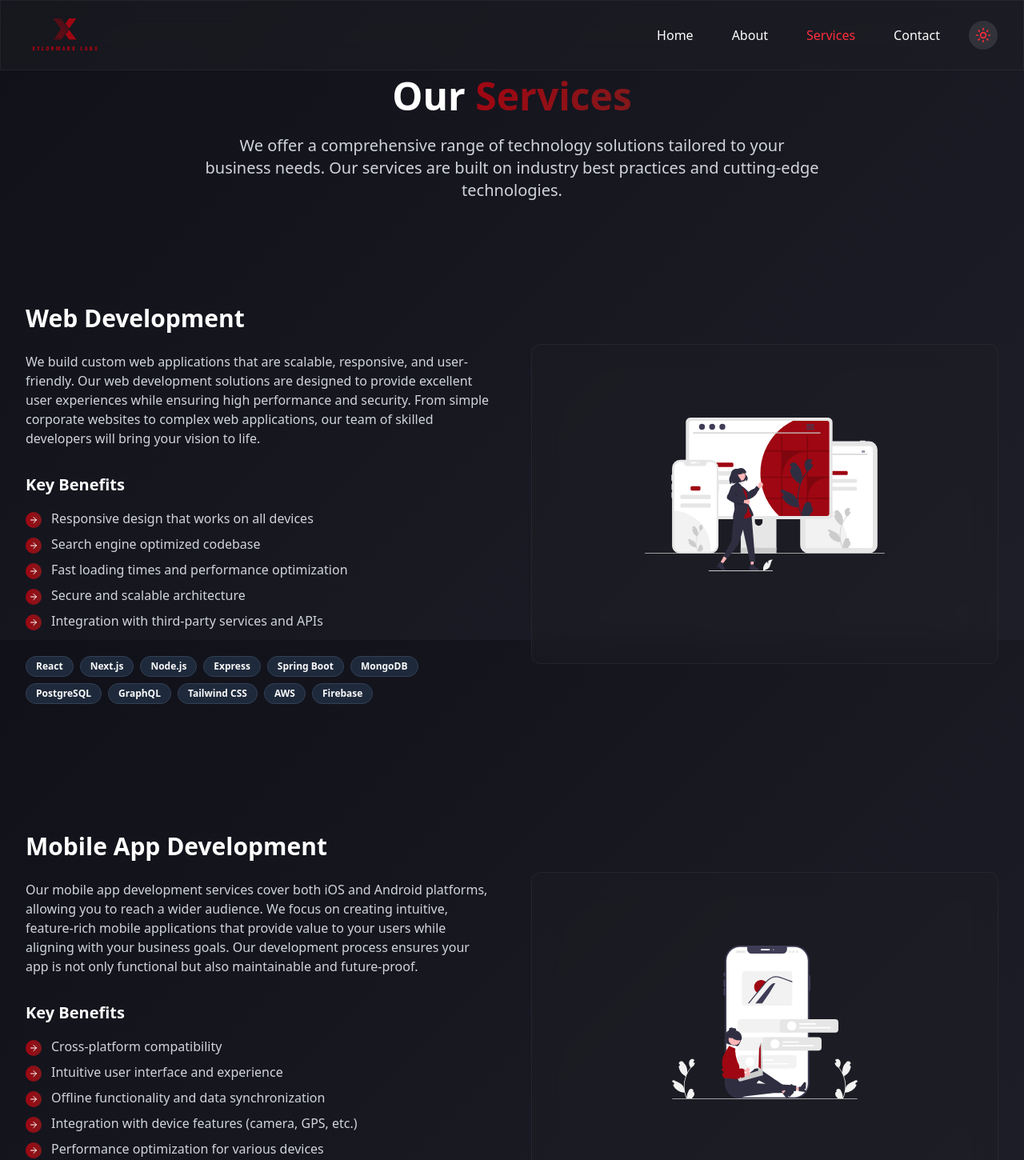
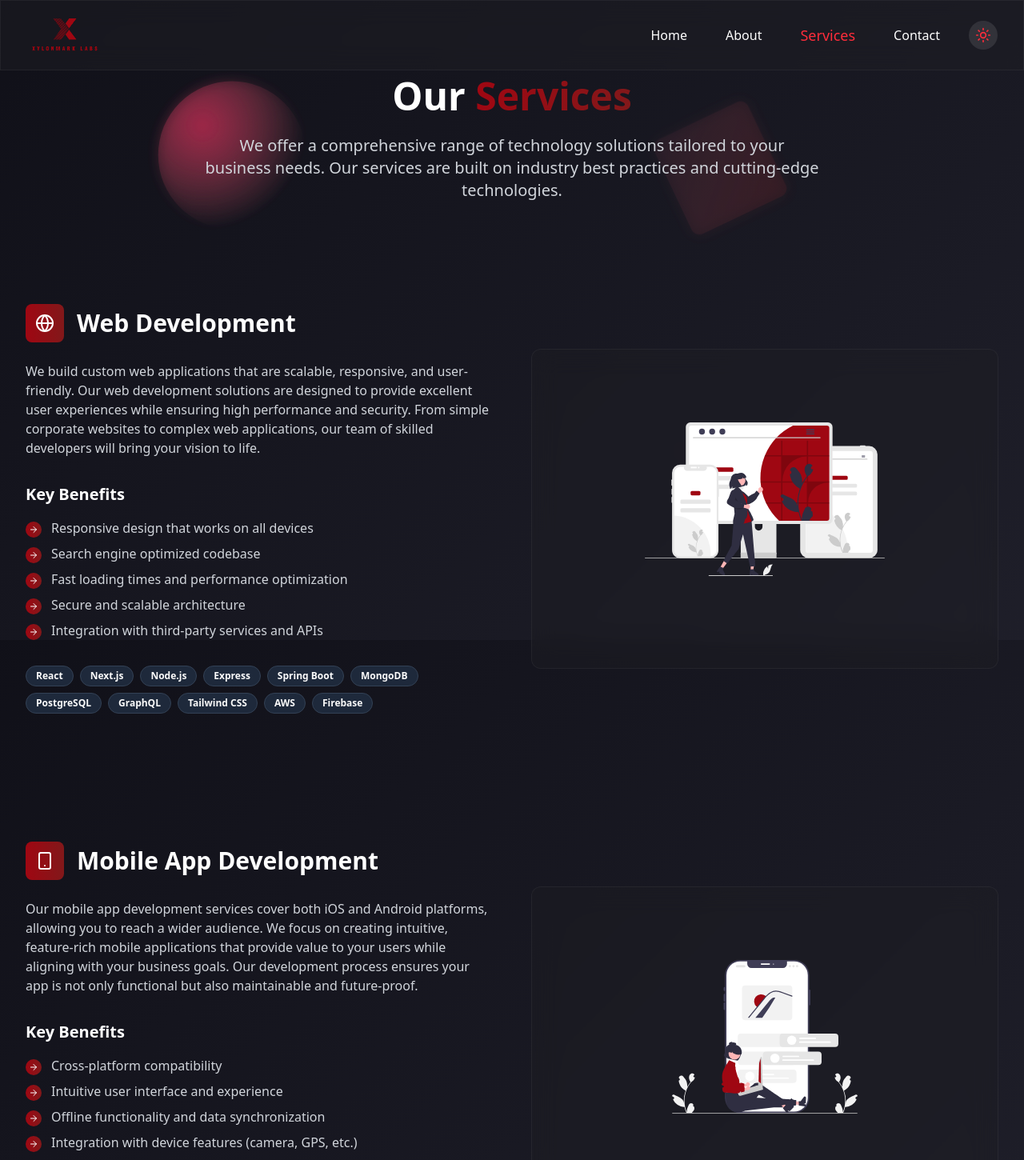
Before and after one commit to XylonMarkLabs/xylonmarklabs-web, a React (Create React App) app: page /services in a window 1280 px wide. Shown: the top 1450 px of the page at 80% size. Built offline with nearby package versions, Linux system fonts and the light colour scheme.

Commit message:
responsive changes

```diff
--- a/src/components/Contact.tsx
+++ b/src/components/Contact.tsx
@@ -65,7 +65,7 @@ const Contact = () => {
           variants={staggerContainer}
           initial="hidden"
           animate={isInView ? "show" : "hidden"}
-          className="grid grid-cols-1 lg:grid-cols-2 gap-10 items-start"
+          className="grid md:grid-cols-2 lg:grid-cols-2 gap-10 items-start"
         >
           <motion.div variants={fadeIn("right", "tween", 0.2, 1)}>
             <h2 className="text-3xl md:text-4xl font-bold mb-4">
--- a/src/components/Navbar.tsx
+++ b/src/components/Navbar.tsx
@@ -48,8 +48,8 @@ const Navbar = () => {
               <a
                 className={`block px-3 py-1 rounded-full transition-colors duration-200 font-medium ${
                   location === link.href
-                    ? "text-[#ff2d3b] "
-                    : "text-slate-700 dark:text-white hover:underline hover:text-white"
+                    ? "text-[#ff2d3b] text-lg "
+                    : "text-slate-700 dark:text-white hover:underline hover:underline-offset-8 hover:text-[#ff2d3b] dark:hover:text-[#ff2d3b]"
                 }`}
               >
                 {link.label}
@@ -89,8 +89,8 @@ const Navbar = () => {
                   onClick={closeMenu}
                   className={`block px-2 py-1 my-1 rounded-full transition-colors font-medium ${
                     location === link.href
-                      ? "bg-[#82181a] text-white text-center"
-                      : "text-slate-700 dark:text-white hover:bg-[#9f0712] hover:shadow-lg hover:text-white text-center"
+                      ? "text-[#ff2d3b] text-lg "
+                    : "text-slate-700 dark:text-white hover:underline hover:underline-offset-8 hover:text-[#ff2d3b] dark:hover:text-[#ff2d3b]"
                   }`}
                 >
                   {link.label}
--- a/src/components/WhyChooseUs.tsx
+++ b/src/components/WhyChooseUs.tsx
@@ -79,7 +79,7 @@ const WhyChooseUs = () => {
 
             <motion.div
               variants={fadeIn("left", "tween", 0.4, 1)}
-              className="relative"
+              className="relative hidden md:block"
             >
               <img
                 src={undraw_my_answer}
--- a/src/components/ui/animated-svg.tsx
+++ b/src/components/ui/animated-svg.tsx
@@ -2,7 +2,7 @@ import { motion } from "framer-motion";
 
 export const AnimatedSVG = () => {
   return (
-    <div className="absolute inset-0 w-full h-full overflow-hidden pointer-events-none -z-10">
+    <div className="absolute inset-0 w-full h-full overflow-hidden pointer-events-none -z-10 hidden md:block">
       <svg
         width="100%"
         height="100%"
--- a/src/pages/Contact.tsx
+++ b/src/pages/Contact.tsx
@@ -178,7 +178,7 @@ const ContactPage = () => {
             </motion.p>
           </motion.div>
 
-          <div className="grid grid-cols-1 lg:grid-cols-2 gap-16 mb-20">
+          <div className="grid md:grid-cols-2 lg:grid-cols-2 gap-16 mb-20">
             {/* Contact Information */}
             <motion.div
               variants={staggerContainer}
@@ -189,14 +189,14 @@ const ContactPage = () => {
             >
               <motion.h2
                 variants={fadeIn("right", "tween", 0.2, 1)}
-                className="text-2xl font-bold mb-8"
+                className="text-2xl font-bold mb-8 text-center md:text-left"
               >
                 Contact Information
               </motion.h2>
 
               <motion.div
                 variants={fadeIn("right", "tween", 0.3, 1)}
-                className="space-y-6"
+                className="flex justify-center md:justify-normal flex-wrap gap-8"
               >
                 {/* <ContactDetail
                   icon={<MapPin size={20} className="text-white" />}
@@ -229,8 +229,8 @@ const ContactPage = () => {
                 variants={fadeIn("right", "tween", 0.5, 1)}
                 className="pt-8"
               >
-                <h3 className="text-xl font-bold mb-6">Follow Us</h3>
-                <div className="flex flex-wrap gap-4">
+                <h3 className="text-xl font-bold mb-6 text-center md:text-left">Follow Us</h3>
+                <div className="flex flex-wrap gap-4 justify-center md:justify-normal">
                   {socialMediaLinks.map((social, index) => (
                     <SocialMediaButton
                       key={index}
--- a/src/pages/Services.tsx
+++ b/src/pages/Services.tsx
@@ -3,8 +3,10 @@ import { motion } from "framer-motion";
 import { fadeIn, staggerContainer } from "../lib/animation";
 import Footer from "../components/Footer";
 import { Badge } from "../components/ui/badge";
-import { ArrowRight } from "lucide-react";
+import { ArrowRight, Globe, Smartphone, Database, TrendingUp, Palette } from "lucide-react";
 import Navbar from "../components/Navbar";
+import AnimatedSVG from "../components/ui/animated-svg";
+import Shapes3D from "../components/ui/3d-shapes";
 
 import webdevices from "../assets/services/web-devices.svg";
 import mobiledev from "../assets/services/mobile-dev.svg";
@@ -12,12 +14,14 @@ import erp from "../assets/services/erp.svg";
 import digitalmarketing from "../assets/services/digital.svg";
 import uiux from "../assets/services/design.svg";
 
+
 type ServiceDetailProps = {
   title: string;
   description: string;
   technologies: string[];
   benefits: string[];
   imageSrc: string;
+  icon: React.ReactNode;
   reverse?: boolean;
 };
 
@@ -27,6 +31,7 @@ const ServiceDetail = ({
   technologies,
   benefits,
   imageSrc,
+  icon,
   reverse = false,
 }: ServiceDetailProps) => {
   return (
@@ -37,11 +42,18 @@ const ServiceDetail = ({
       viewport={{ once: true, amount: 0.25 }}
       className="py-16"
     >
-      <div className={`grid grid-cols-1 lg:grid-cols-2 gap-12 items-center ${
+      <div className={`grid grid-cols-1 md:grid-cols-2 gap-12 items-center ${
         reverse ? "lg:flex-row-reverse" : ""
       }`}>
         <motion.div variants={fadeIn(reverse ? "left" : "right", "tween", 0.2, 1)}>
-          <h2 className="text-3xl font-bold mb-6">{title}</h2>
+          <div className="flex items-center mb-6">
+            <div className="flex-shrink-0 mr-4">
+              <div className="h-12 w-12 rounded-lg accent-gradient flex items-center justify-center">
+                {icon}
+              </div>
+            </div>
+            <h2 className="text-3xl font-bold">{title}</h2>
+          </div>
           <p className="text-slate-700 dark:text-gray-300 mb-8">{description}</p>
 
           <div className="mb-8">
@@ -99,7 +111,8 @@ const ServicesPage = () => {
         "Secure and scalable architecture",
         "Integration with third-party services and APIs"
       ],
-      imageSrc: webdevices
+      imageSrc: webdevices,
+      icon: <Globe className="h-6 w-6 text-white" />
     },
     {
       title: "Mobile App Development",
@@ -113,6 +126,7 @@ const ServicesPage = () => {
         "Performance optimization for various devices"
       ],
       imageSrc: mobiledev,
+      icon: <Smartphone className="h-6 w-6 text-white" />,
       reverse: true
     },
     {
@@ -126,7 +140,8 @@ const ServicesPage = () => {
         "Improved productivity and efficiency",
         "Scalability to accommodate business growth"
       ],
-      imageSrc: erp
+      imageSrc: erp,
+      icon: <Database className="h-6 w-6 text-white" />
     },
     {
       title: "Digital Marketing & Branding",
@@ -140,6 +155,7 @@ const ServicesPage = () => {
         "Ongoing analysis and optimization of marketing efforts"
       ],
       imageSrc: digitalmarketing,
+      icon: <TrendingUp className="h-6 w-6 text-white" />,
       reverse: true
     },
     {
@@ -153,7 +169,8 @@ const ServicesPage = () => {
         "Brand-consistent visual design",
         "Accessibility considerations in design"
       ],
-      imageSrc: uiux
+      imageSrc: uiux,
+      icon: <Palette className="h-6 w-6 text-white" />
     }
   ];
 
@@ -163,7 +180,8 @@ const ServicesPage = () => {
         <title>Our Services - XylonMark Labs</title>
         <meta name="description" content="Explore our comprehensive range of tech services including Web Development, Mobile Apps, ERP Implementation, AI Solutions, and Cloud Services. We use cutting-edge technologies to deliver exceptional solutions." />
       </Helmet>
-
+      {/* <Shapes3D /> */}
+      <AnimatedSVG />
       <Navbar />
 
       <main className="pt-24 pb-16">
@@ -197,6 +215,7 @@ const ServicesPage = () => {
                 technologies={service.technologies}
                 benefits={service.benefits}
                 imageSrc={service.imageSrc}
+                icon={service.icon}
                 reverse={service.reverse}
               />
             ))}
@@ -224,7 +243,7 @@ const ServicesPage = () => {
             <motion.a
               variants={fadeIn("up", "tween", 0.6, 1)}
               href="/contact"
-              className="inline-block accent-gradient px-8 py-3 rounded-full font-semibold hover:opacity-90 transition-opacity shadow-lg"
+              className="inline-block accent-gradient px-8 py-3 rounded-full font-semibold hover:opacity-90 transition-opacity shadow-lg text-white"
             >
               Get in Touch
             </motion.a>
```
Also changed, not shown: src/components/Hero.tsx (+7 -7 lines).
